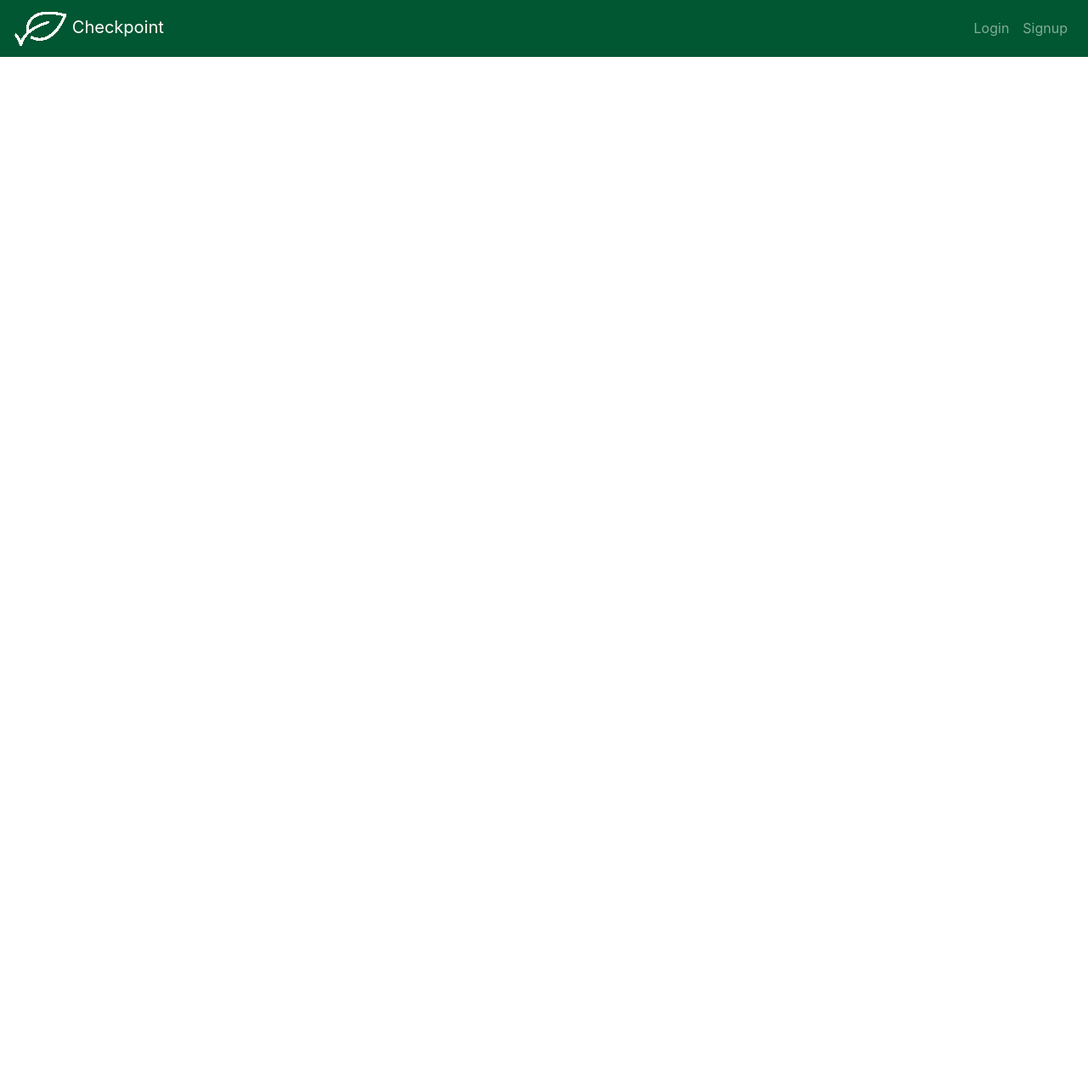
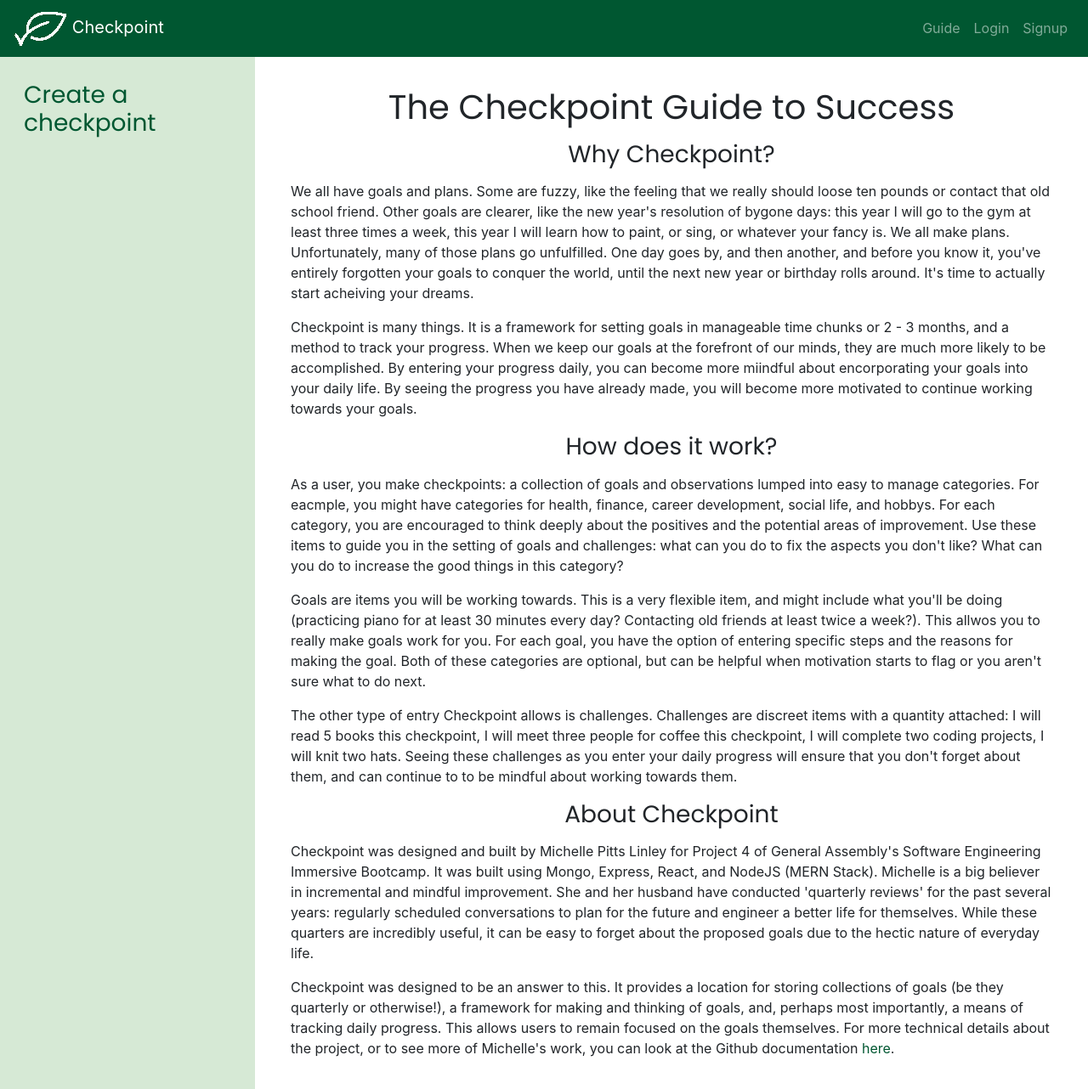
Before and after one commit to meeschka/react-checkpoint, a React (Create React App) app: page /guide in a window 1280 px wide. Shown: the whole page at 85% size. Before the commit the page ends 800 px from the top, so only its background shows below. Built offline with nearby package versions, Linux system fonts and the light colour scheme.

Commit message:
created simple guide/about page

```diff
--- a/src/components/Graphs/NoScores/NoScores.js
+++ b/src/components/Graphs/NoScores/NoScores.js
@@ -4,7 +4,7 @@ import './NoScores.css'
 const NoScores = (props) => {
     return (
         <div className='no-scores-div'>
-            <i className="far fa-star icon-4x"></i>
+            <h3>You have no scores - why not add some?</h3>
         </div>
     )
 
--- a/src/components/Navbar/Navbar.js
+++ b/src/components/Navbar/Navbar.js
@@ -6,10 +6,12 @@ const NavBar = (props) => {
         <Nav className="ml-auto">
             <Nav.Link href="/form/100000">Add New Checkpoint</Nav.Link>
             <Nav.Link href="#link">Add Daily Progress</Nav.Link>
+            <Nav.Link href="/guide">Guide</Nav.Link>
             <Nav.Link href="" onClick={ props.handleLogout }>Logout</Nav.Link>
         </Nav>
         :
         <Nav className="ml-auto">
+            <Nav.Link href="/guide">Guide</Nav.Link>
             <Nav.Link href="/login">Login</Nav.Link>
             <Nav.Link href="/signup">Signup</Nav.Link>
         </Nav>
--- a/src/pages/App/App.js
+++ b/src/pages/App/App.js
@@ -9,6 +9,7 @@ import checkpointAPI from '../../services/checkpoint-api'
 import SignupPage from '../SignupPage/SignupPage'
 import LoginPage from '../LoginPage/LoginPage'
 import MainPage from '../MainPage/MainPage'
+import GuidePage from '../GuidePage/GuidePage'
 import CheckpointForm from '../CheckpointForm/CheckpointForm'
 import NavBar from '../../components/Navbar/Navbar'
 
@@ -88,6 +89,11 @@ class App extends Component {
           handleDeleteCheckpoint={this.handleDeleteCheckpoint}
           refreshCheckpoints={this.refreshCheckpoints}
           />
+        )} />
+          <Route exact path='/guide' render={() => (<GuidePage
+            checkpoints={this.state.checkpoints}
+            selectCheckpoint={this.selectCheckpoint}
+            />
           )} />
       </Switch>
       </div>
--- /dev/null
+++ b/src/pages/GuidePage/GuidePage.css
@@ -0,0 +1,8 @@
+.guide-page-content {
+    width: 70%;
+    margin: 20px auto;
+}
+.guide-page-content h1, .guide-page-content h3 {
+    text-align: center;
+    margin: 15px auto;
+}
--- /dev/null
+++ b/src/pages/GuidePage/GuidePage.js
@@ -0,0 +1,54 @@
+import React from 'react'
+import Sidepane from '../../components/Sidepane/Sidepane'
+import './GuidePage.css'
+
+const GuidePage = (props) => (
+    <div className='d-flex'>
+        <Sidepane checkpoints={props.checkpoints} selectCheckpoint={props.selectCheckpoint} />
+        <div className='guide-page-content'>
+            <h1>The Checkpoint Guide to Success</h1>
+            <h3>Why Checkpoint?</h3>
+            <p>
+                We all have goals and plans. Some are fuzzy, like the feeling that we really should loose ten pounds or contact that old school friend. Other goals are
+                clearer, like the new year's resolution of bygone days: this year I will go to the gym at least three times a week, this year I will learn how to paint, or sing, or
+                whatever your fancy is. We all make plans. Unfortunately, many of those plans go unfulfilled. One day goes by, and then another, and before you know it, you've
+                entirely forgotten your goals to conquer the world, until the next new year or birthday rolls around. It's time to actually start acheiving your dreams.
+            </p>
+            <p>
+                Checkpoint is many things. It is a framework for setting goals in manageable time chunks or 2 - 3 months, and a method to track your progress. When we keep our goals at the forefront
+                of our minds, they are much more likely to be accomplished. By entering your progress daily, you can become more miindful about encorporating your goals into your daily life. By
+                seeing the progress you have already made, you will become more motivated to continue working towards your goals.
+            </p>
+            <h3>How does it work?</h3>
+            <p>
+                As a user, you make checkpoints: a collection of goals and observations lumped into easy to manage categories. For eacmple, you might have categories for health, finance,
+                career development, social life, and hobbys. For each category, you are encouraged to think deeply about the positives and the potential areas of improvement. Use these items to
+                guide you in the setting of goals and challenges: what can you do to fix the aspects you don't like? What can you do to increase the good things in this category?
+            </p>
+            <p>
+                Goals are items you will be working towards. This is a very flexible item, and might include what you'll be doing (practicing piano for at least 30 minutes every day? Contacting old
+                friends at least twice a week?). This allwos you to really make goals work for you. For each goal, you have the option of entering specific steps and the reasons for making the goal.
+                Both of these categories are optional, but can be helpful when motivation starts to flag or you aren't sure what to do next.
+            </p>
+            <p>
+                The other type of entry Checkpoint allows is challenges. Challenges are discreet items with a quantity attached: I will read 5 books this checkpoint, I will meet three people for coffee
+                this checkpoint, I will complete two coding projects, I will knit two hats. Seeing these challenges as you enter your daily progress will ensure that you don't forget about them, and
+                can continue to to be mindful about working towards them.
+            </p>
+            <h3>About Checkpoint</h3>
+            <p>
+                Checkpoint was designed and built by Michelle Pitts Linley for Project 4 of General Assembly's Software Engineering Immersive Bootcamp. It was built using
+                Mongo, Express, React, and NodeJS (MERN Stack). Michelle is a big believer in incremental and mindful improvement. She and her husband have conducted 'quarterly reviews'
+                for the past several years: regularly scheduled conversations to plan for the future and engineer a better life for themselves. While these quarters are incredibly useful,
+                it can be easy to forget about the proposed goals due to the hectic nature of everyday life.
+            </p>
+            <p>
+                Checkpoint was designed to be an answer to this. It provides a location for storing collections of goals (be they quarterly or otherwise!), a framework for making and thinking
+                of goals, and, perhaps most importantly, a means of tracking daily progress. This allows users to remain focused on the goals themselves. For more technical details about the
+                project, or to see more of Michelle's work, you can look at the Github documentation <a href="https://github.com/meeschka/react-checkpoint">here</a>.
+            </p>
+        </div>
+    </div>
+)
+
+export default GuidePage
```
